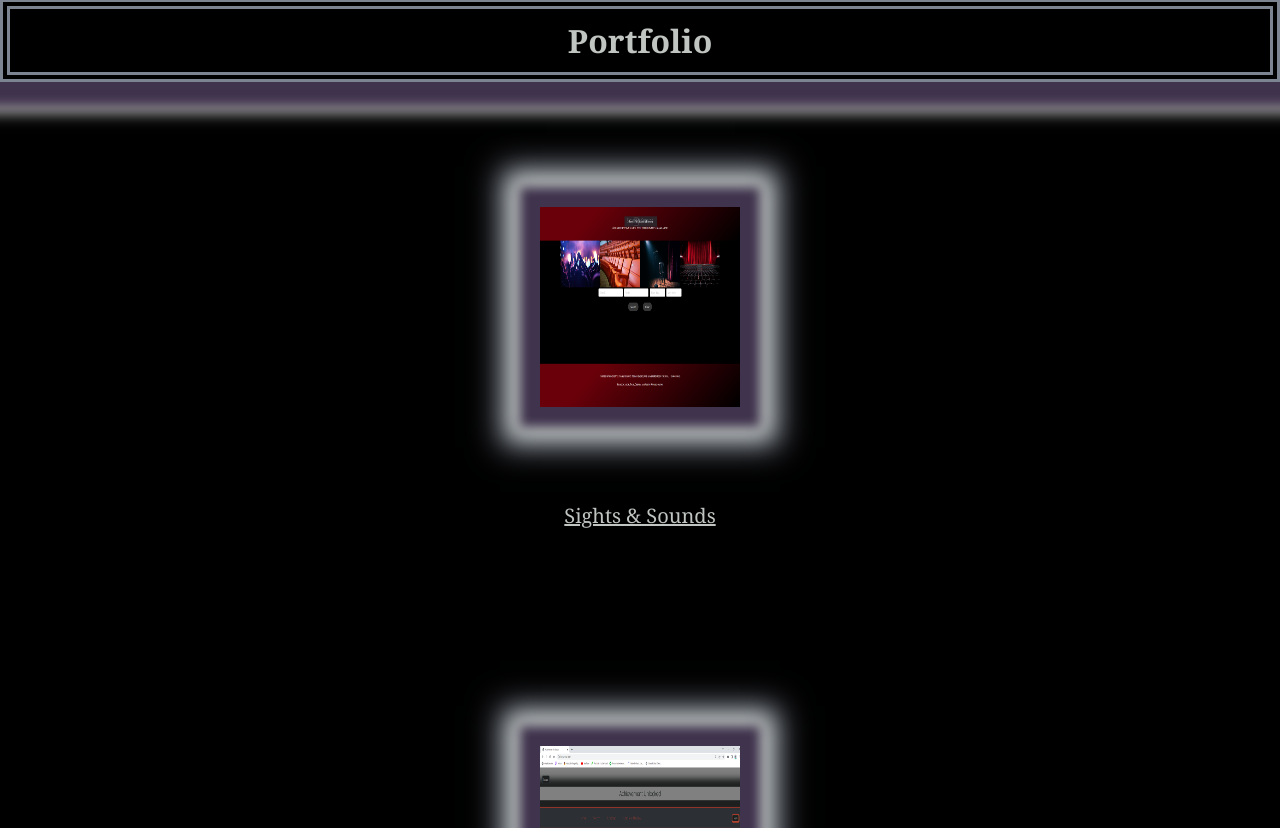
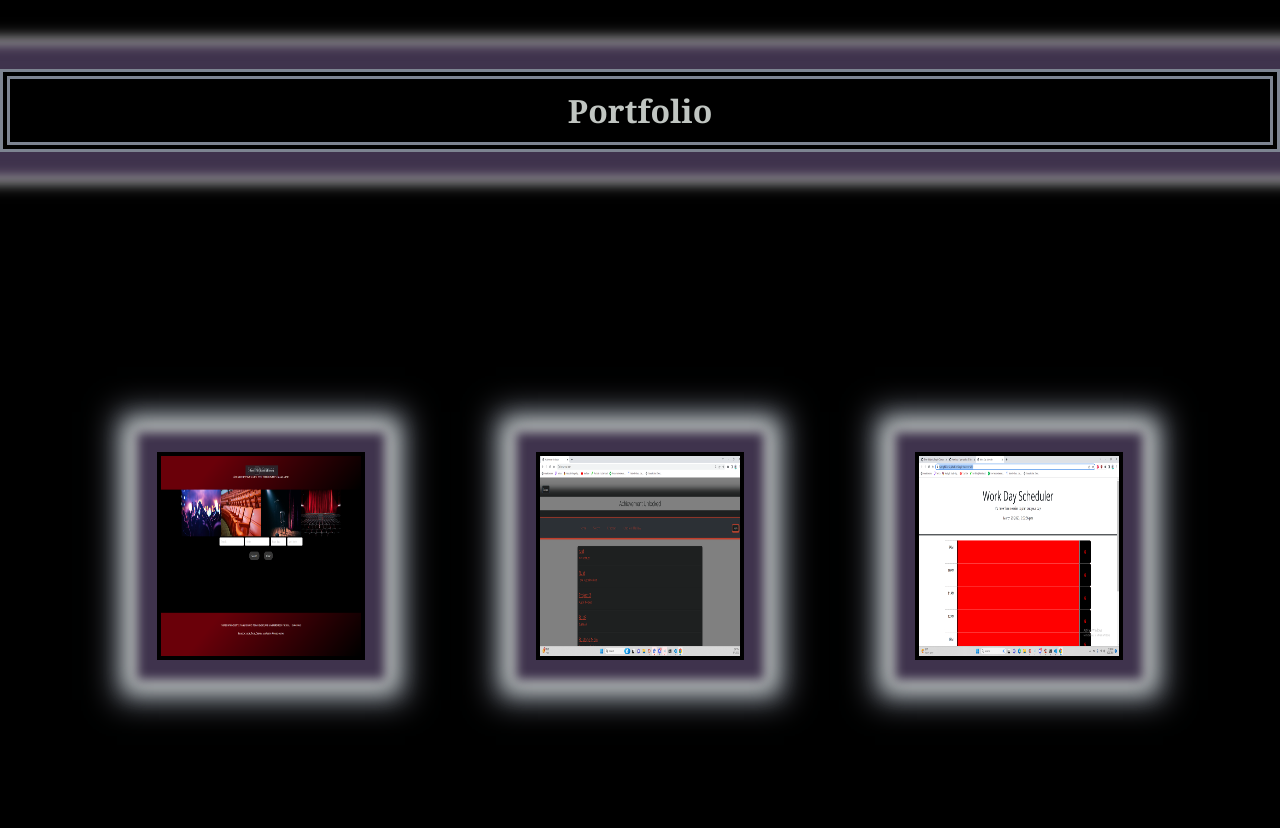
Before and after one commit to Tyler-phillips12/React_Portfolio, a React (Create React App) app: page /portfolio in a window 1280 px wide. Shown: the part 629-1457 px from the top of the page. Built offline with nearby package versions, Linux system fonts and the light colour scheme; the HTML template or start-up script is replaced by a standard one.

Commit message:
work in progress

```diff
--- a/src/App.css
+++ b/src/App.css
@@ -70,13 +70,6 @@ h2 {
   text-align: center;
   max-width: none;
 }
-/* hover effect when we hover over our <a */
-/* a:hover {
-  box-shadow: 0 0 10px 20px var(--silver), 0 0 12px 25px var(--deep-purple),
-    0 0 15px 30px var(--slate-gray);
-} */
-
-/* set class of beauty to custoimize profile image */
 img.beauty {
   display: inherit;
   border-style: solid;
@@ -90,16 +83,10 @@ img.beauty {
   margin-bottom: 40px;
 }
 
-/* hover effect over any img on the page expect those with designated classes */
-img:hover {
-  border-style: solid;
-  border-color: var(--deep-purple);
-  box-shadow: var(--english-violet) 5px 4px 8px 7px,
-    0 0 10px 20px var(--deep-purple), 0 0 20px 30px var(--slate-gray),
-    0 0 30px 40px var(--silver);
-  zoom: 115%;
+img.project-screencap {
+  padding: 4px;
 }
-/* img styles */
+
 img {
   box-shadow: 0 0 10px 20px var(--deep-purple), 0 0 20px 30px var(--silver),
     0 0 30px 40px var(--slate-gray);
@@ -170,6 +157,14 @@ a.contact {
   border-color: var(--slate-gray);
 }
 
+.portfolio-sections {
+  display: flex;
+  flex-wrap: wrap; /* Wrap items to the next line when they don't fit */
+  justify-content: space-between; /* Distribute items evenly with space between them */
+  justify-content: space-around;
+  padding: 75px;
+}
+
 a.resume {
   border-style: inset;
   border-width: 4px;
@@ -227,7 +222,7 @@ a {
   margin-left: auto;
   margin-right: auto;
   max-width: fit-content;
-  padding: 15px;
+  padding: 50px;
 }
 
 h3 {
@@ -248,13 +243,6 @@ footer {
   align-items: center;
 }
 
-/* @media only screen and (max-width: 768px) {
-  header {
-    display: flex;
-    flex-direction: row;
-    flex-wrap: wrap;
-  } */
-
   section h2 {
     font-size: 1.6em;
   }
```
Also changed, not shown: server.js (added, +22 -0 lines), 19 other files (tests, documents, lock files or other folders).
